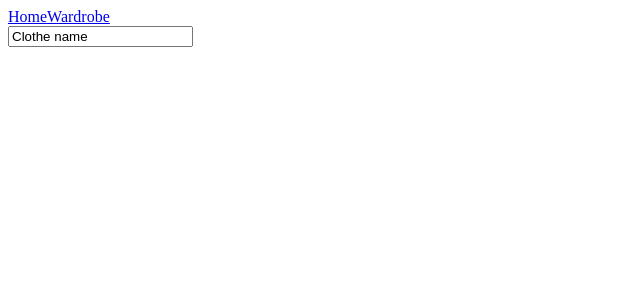
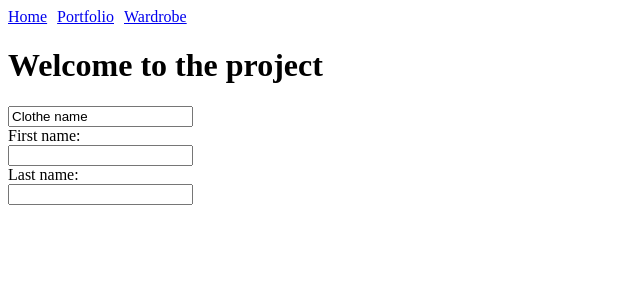
Before and after one commit to bennysuf/Outfit-Organizer, a React (Create React App) app in the folder my-app/: page / in a window 1280 px wide. Shown: the top 300 px of the page, without its empty margins (0-640 px from the left). Built offline with nearby package versions, Linux system fonts and the light colour scheme; no server answers.

Commit message:
adds comments to what should happen in each component

```diff
--- a/my-app/src/AddBar.js
+++ b/my-app/src/AddBar.js
@@ -1,8 +1,23 @@
 
 function AddBar(){
 
-return <input type="text" value="Clothe name"></input>
+return (
+    <form>
+<input type="text" value="Clothe name" />
+<br />
+<label for="fname">First name:</label>
+<br />
+  <input type="text" id="fname" name="fname"/>
+    <br />
+  <label for="lname">Last name:</label>
+  <br />
+  <input type="text" id="lname" name="lname"></input>
+    </form>
+)
 
 }
 
 export default AddBar;
+
+// this is for adding new cards, in an onsubmit it should pass the info up to App to render into cards
+//should be able to take an image link, description, and a name for the card
--- a/my-app/src/App.js
+++ b/my-app/src/App.js
@@ -21,11 +21,11 @@ console.log("clothes", clothes)
 return (
   <div>
     <NavBar />
-    <Header />
     <Switch>
       <Route exact path="/">
-      <CardsContainer />
-      <AddBar />
+        <Header />
+        <CardsContainer />
+        <AddBar />
       </Route>
       <Route path="/wardrobe">
         <Wardrobe />
@@ -37,3 +37,10 @@ return (
 }
 
 export default App;
+
+//add image, clothe name, description in home
+//portfolio renders all cards
+// can i create button for each day of the week which can update data obj,
+//wardrobe renders a card for each week and shows card name only?
+// add are you a bot button to open /home
+//add dropdown for each card with the days of the week and do an onChange to update the object value;
--- /dev/null
+++ b/my-app/src/Cards.js
@@ -0,0 +1 @@
+//will create each card to render on the card page
--- a/my-app/src/CardsContainer.js
+++ b/my-app/src/CardsContainer.js
@@ -5,3 +5,5 @@ function CardsContainer(){
 }
 
 export default CardsContainer;
+
+// will get the initial info for each card before passing it down to the card container to create each card
--- a/my-app/src/Header.js
+++ b/my-app/src/Header.js
@@ -1,6 +1,6 @@
 
 function Header(){
-
+return <h1>Welcome to the project</h1>
 }
 
 export default Header;
--- a/my-app/src/NavBar.js
+++ b/my-app/src/NavBar.js
@@ -3,11 +3,19 @@ import { NavLink } from "react-router-dom";
 function NavBar(){
  return (
     <div>
-        <NavLink to="/">
+        <NavLink
+        style={{ marginRight: "10px" }}
+        to="/">
             Home
         </NavLink>
-
-        <NavLink to="/wardrobe">
+        <NavLink
+         style={{ marginRight: "10px" }}
+         to="/portfolio">
+            Portfolio
+        </NavLink>
+        <NavLink
+         style={{ marginRight: "10px" }}
+         to="/wardrobe">
             Wardrobe
         </NavLink>
     </div>
--- a/my-app/src/Wardrobe.js
+++ b/my-app/src/Wardrobe.js
@@ -5,3 +5,7 @@ function Wardrobe(){
 }
 
 export default Wardrobe;
+
+//this will have multiple sections, one for each day of the week and filter based off the object value it will be rendered to that dates card
+//might need to make another child component to pass the cards into and to render on the DOM.
+// maybe have when card is clicked, it should take you to the cards page or open just that card to show the image and click again to close it (like a learn more btn)
```
